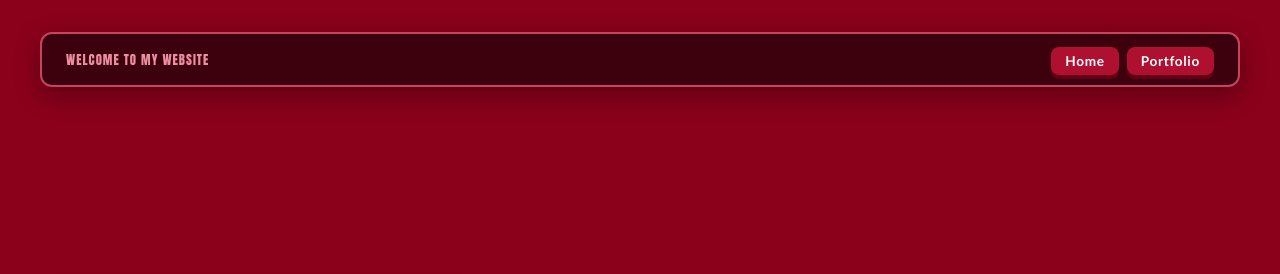
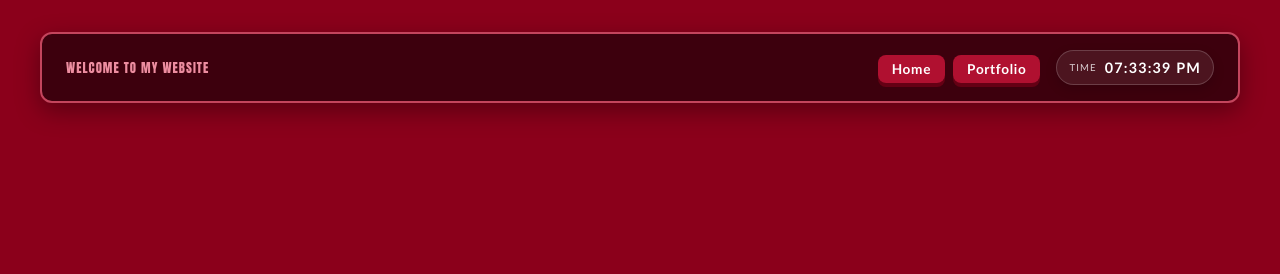
Before and after one commit to gagesanchez27/gagesanchez27.github.io, a plain HTML site: page index.html in a window 1280 px wide. Shown: the top 274 px of the page. Drawn offline with Linux system fonts and the light colour scheme.

Commit message:
Updated main page with a clock

```diff
--- a/index.html
+++ b/index.html
@@ -1,18 +1,18 @@
 <!DOCTYPE html>
-<html>
-
+<html lang="en">
   <head>
+    <meta charset="UTF-8" />
+    <meta name="viewport" content="width=device-width, initial-scale=1.0" />
     <title>Welcome to My Website</title>
     <link rel="stylesheet" href="style.css" />
   </head>
 
   <body class="index-page">
+    <div id="all-contents">
+      <nav class="top-nav">
+        <h1>Welcome to My Website</h1>
 
-</body>
-
-  <div id="all-contents">
-    <nav>
-      <h1>Welcome to My Website</h1>
+        <div class="nav-right">
           <ul id="nav-ul">
             <li class="nav-li">
               <a href="index.html">Home</a>
@@ -21,17 +21,27 @@
               <a href="portfolio.html">Portfolio</a>
             </li>
           </ul>
+
+          <div class="clock-wrap" aria-live="polite">
+            <span class="clock-label">Time</span>
+            <span id="live-clock">--:--:--</span>
+          </div>
+        </div>
       </nav>
 
       <main>
         <div class="sidebar">
-        <img class="sidebar-img" src="https://i.pinimg.com/474x/81/a7/00/81a7006d2d4f5ad49b1d05fe43421096.jpg"
-          alt="Leon S Kennedy" />
+          <img
+            class="sidebar-img"
+            src="https://i.pinimg.com/474x/81/a7/00/81a7006d2d4f5ad49b1d05fe43421096.jpg"
+            alt="Leon S Kennedy"
+          />
         </div>
 
         <div class="content">
           <h2>Gage S.</h2>
           <p>A student in Operation Spark</p>
+
           <div id="interests">
             <h3>Interests</h3>
             <ul>
@@ -43,6 +53,22 @@
         </div>
       </main>
     </div>
+
+    <script>
+      const clockElement = document.getElementById("live-clock");
+
+      function updateClock() {
+        const now = new Date();
+        clockElement.textContent = now.toLocaleTimeString([], {
+          hour: "2-digit",
+          minute: "2-digit",
+          second: "2-digit",
+          hour12: true,
+        });
+      }
+
+      updateClock();
+      setInterval(updateClock, 1000);
+    </script>
   </body>
-
 </html>
--- a/style.css
+++ b/style.css
@@ -7,6 +7,65 @@ body {
   background: #990000;
   color: #222;
   font-family: "Helvetica Neue", Arial, sans-serif;
+}
+
+#all-contents {
+  max-width: 1500px;
+  min-height: 100vh;
+  margin: 0 auto;
+  padding: 32px 40px;
+}
+
+nav {
+  display: flex;
+  justify-content: space-between;
+  align-items: center;
+  gap: 16px;
+  margin-bottom: 48px;
+  padding: 16px 24px;
+  background: #000;
+  border: 1px solid #e0e0e0;
+  border-radius: 12px;
+}
+
+nav h1 {
+  margin: 0;
+  font-size: 0.8rem;
+  font-weight: 700;
+  text-transform: uppercase;
+  letter-spacing: 0.2em;
+  color: #990000;
+}
+
+.nav-right {
+  display: flex;
+  align-items: center;
+  gap: 16px;
+  margin-left: auto;
+}
+
+#nav-ul {
+  list-style: none;
+  display: flex;
+  align-items: center;
+  gap: 8px;
+  margin: 0;
+  padding: 0;
+}
+
+.nav-li a {
+  color: #990000;
+  text-decoration: none;
+  font-size: 0.85rem;
+  font-weight: 500;
+  padding: 6px 14px;
+  border-radius: 8px;
+  transition: background 0.25s ease, color 0.25s ease;
+}
+
+.nav-li a:hover {
+  background: #000;
+  color: #fff;
 }
 
 .portfolio-page {
@@ -35,7 +94,7 @@ body {
   font-family: "Trebuchet MS", Arial, sans-serif;
 }
 
-.index-page nav {
+.index-page .top-nav {
   background: #3d000d;
   border: 2px solid #c4455d;
   box-shadow: 0 8px 24px rgba(0, 0, 0, 0.35);
@@ -67,35 +126,31 @@ body {
   box-shadow: 0 6px 0 #650014;
 }
 
-.index-page .content h2 {
-  color: #ffffff;
-  text-shadow: 4px 4px 0 #3d000d;
+.clock-wrap {
+  display: inline-flex;
+  align-items: center;
+  gap: 8px;
+  padding: 8px 12px;
+  border-radius: 999px;
+  background: rgba(255, 255, 255, 0.08);
+  border: 1px solid rgba(255, 255, 255, 0.18);
+  color: #fff;
+  box-shadow: 0 4px 12px rgba(0, 0, 0, 0.15);
 }
 
-.index-page .content > p {
-  color: #ffffff;
-  font-weight: 700;
+.clock-label {
+  font-size: 0.6rem;
+  letter-spacing: 0.12em;
+  text-transform: uppercase;
+  opacity: 0.8;
 }
 
-.index-page #interests li {
-  background: #b01030;
-  color: #ffffff;
-  border-color: #ed8da0;
-  box-shadow: 0 4px 0 #650014;
+#live-clock {
+  font-size: 0.9rem;
+  font-weight: 700;
+  letter-spacing: 0.08em;
 }
 
-.index-page #interests li:hover {
-  background: #ffffff;
-  color: #8b001b;
-  transform: translateY(-3px) scale(1.03);
-}
-
-#all-contents {
-  max-width: 1500px;
-  min-height: 100vh;
-  margin: 0 auto;
-  padding: 32px 40px;
-}
 main {
   display: grid;
   grid-template-columns: minmax(220px, 1fr) minmax(420px, 1.6fr);
@@ -114,6 +169,7 @@ main {
   align-items: flex-start;
   gap: 12px;
 }
+
 h2 {
   margin: 0;
   font-size: clamp(4rem, 10vw, 7rem);
@@ -132,6 +188,7 @@ h2 {
   letter-spacing: 0.15em;
   line-height: 1.4;
 }
+
 #interests {
   margin-top: 32px;
   width: 100%;
@@ -163,10 +220,7 @@ h2 {
   background: #fff;
   border: 1px solid #ddd;
   border-radius: 100px;
-  transition:
-    background 0.25s ease,
-    color 0.25s ease,
-    transform 0.25s ease;
+  transition: background 0.25s ease, color 0.25s ease, transform 0.25s ease;
   cursor: default;
 }
 
@@ -176,6 +230,30 @@ h2 {
   border-color: #000;
   transform: translateY(-2px);
 }
+
+.index-page .content h2 {
+  color: #ffffff;
+  text-shadow: 4px 4px 0 #3d000d;
+}
+
+.index-page .content > p {
+  color: #ffffff;
+  font-weight: 700;
+}
+
+.index-page #interests li {
+  background: #b01030;
+  color: #ffffff;
+  border-color: #ed8da0;
+  box-shadow: 0 4px 0 #650014;
+}
+
+.index-page #interests li:hover {
+  background: #ffffff;
+  color: #8b001b;
+  transform: translateY(-3px) scale(1.03);
+}
+
 .sidebar-img {
   width: 100%;
   max-width: 760px;
@@ -185,10 +263,7 @@ h2 {
   border-radius: 8px;
   filter: sepia(0.3) contrast(1.05);
   box-shadow: 0 8px 30px rgba(0, 0, 0, 0.12);
-  transition:
-    filter 0.4s ease,
-    transform 0.4s ease,
-    box-shadow 0.4s ease;
+  transition: filter 0.4s ease, transform 0.4s ease, box-shadow 0.4s ease;
 }
 
 .sidebar-img:hover {
@@ -196,50 +271,7 @@ h2 {
   transform: translateY(-4px);
   box-shadow: 0 16px 40px rgba(0, 0, 0, 0.18);
 }
-nav {
-  display: flex;
-  justify-content: space-between;
-  align-items: center;
-  margin-bottom: 48px;
-  padding: 16px 24px;
-  background: #000;
-  border: 1px solid #e0e0e0;
-  border-radius: 12px;
-}
 
-nav h1 {
-  margin: 0;
-  font-size: 0.8rem;
-  font-weight: 700;
-  text-transform: uppercase;
-  letter-spacing: 0.2em;
-  color: #990000;
-}
-
-#nav-ul {
-  list-style: none;
-  display: flex;
-  gap: 8px;
-  margin: 0;
-  padding: 0;
-}
-
-.nav-li a {
-  color: #990000;
-  text-decoration: none;
-  font-size: 0.85rem;
-  font-weight: 500;
-  padding: 6px 14px;
-  border-radius: 8px;
-  transition:
-    background 0.25s ease,
-    color 0.25s ease;
-}
-
-.nav-li a:hover {
-  background: #000;
-  color: #fff;
-}
 .content h1 {
   color: black;
 }
@@ -258,6 +290,7 @@ nav h1 {
   border-radius: 12px;
   overflow: hidden;
 }
+
 
 #portfolio a {
   display: flex;
```
Also changed, not shown: portfolio.html (+4 -8 lines). Lines whose indentation alone changed are shown as unchanged.
